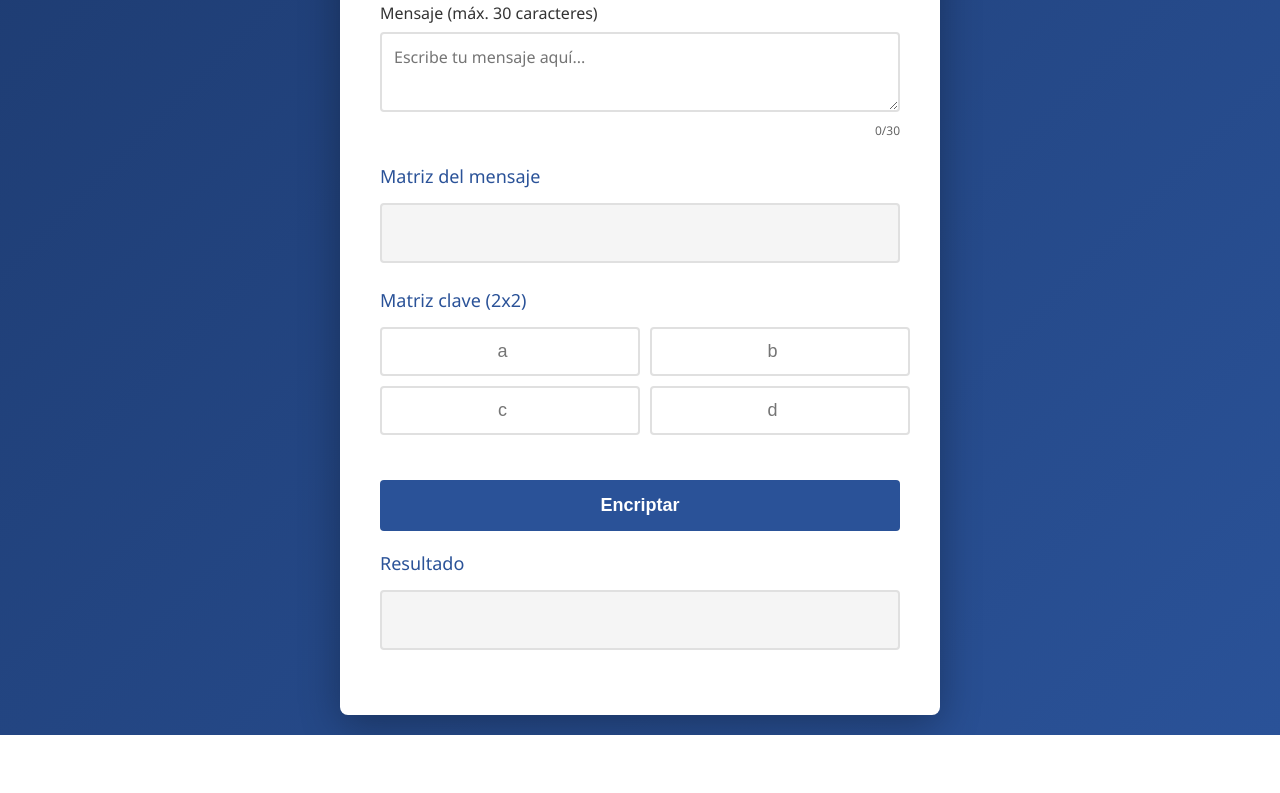
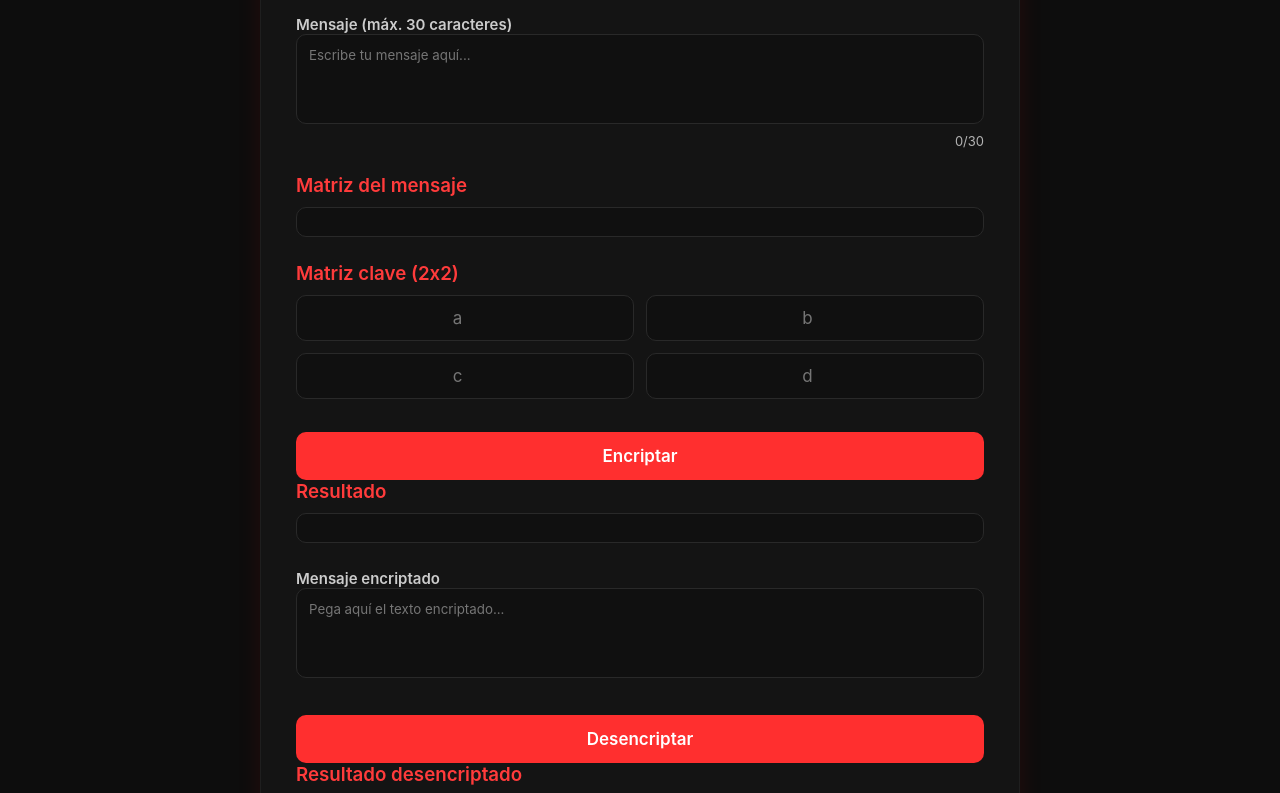
Before and after one commit to JesusUc18/ENCRIPTADOR-METODO-HILL, a plain HTML site: page index.html in a window 1280 px wide. Shown: the part 131-924 px from the top of the page. Before the commit the page ends 866 px from the top, so only its background shows below. Drawn offline with Linux system fonts and the light colour scheme.

Commit message:
Actualización del Método

```diff
--- a/index.html
+++ b/index.html
@@ -37,7 +37,24 @@
             <h3>Resultado</h3>
             <div id="resultado" class="resultado-box"></div>
         </div>
+
+        <div class="section">
+    <label for="mensajeEncriptado">Mensaje encriptado</label>
+    <textarea id="mensajeEncriptado" placeholder="Pega aquí el texto encriptado..."></textarea>
+</div>
+
+<button id="desencriptar">Desencriptar</button>
+
+<div class="section">
+    <h3>Resultado desencriptado</h3>
+    <div id="resultadoDesencriptado" class="resultado-box"></div>
+</div>
+
+        <footer>
+    2025 • Portafolio del poderoso Yisus Christ (Jesús Uc) • Fundamentos de Álgebra
+        </footer>
     </div>
+
 
     <script src="script.js"></script>
 </body>
--- a/script.js
+++ b/script.js
@@ -8,14 +8,16 @@ const k22 = document.getElementById('k22');
 const btnEncriptar = document.getElementById('encriptar');
 const resultado = document.getElementById('resultado');
 
-// Actualizar contador de caracteres
+const btnDesencriptar = document.getElementById('desencriptar'); // <- declarado
+const resultadoDes = document.getElementById('resultadoDesencriptado'); // <- declarado
+const mensajeEncriptado = document.getElementById('mensajeEncriptado');
+
 mensaje.addEventListener('input', () => {
     const len = mensaje.value.length;
     charCount.textContent = `${len}/30`;
     mostrarMatrizMensaje();
 });
 
-// Mostrar matriz del mensaje
 function mostrarMatrizMensaje() {
     const texto = mensaje.value.toUpperCase().replace(/[^A-Z]/g, '');
 
@@ -43,7 +45,6 @@ function mostrarMatrizMensaje() {
     matrizMensaje.textContent = matriz;
 }
 
-// Función de encriptación Hill
 btnEncriptar.addEventListener('click', () => {
     // Validar inputs
     const key = [
@@ -65,7 +66,6 @@ btnEncriptar.addEventListener('click', () => {
         return;
     }
 
-    // Calcular determinante
     const det = (key[0][0] * key[1][1] - key[0][1] * key[1][0]) % 26;
 
     if (det === 0) {
@@ -74,15 +74,12 @@ btnEncriptar.addEventListener('click', () => {
         return;
     }
 
-    // Convertir texto a números
     let numeros = texto.split('').map(char => char.charCodeAt(0) - 65);
 
-    // Agregar padding si es impar
     if (numeros.length % 2 !== 0) {
         numeros.push(23); // 'X'
     }
 
-    // Encriptar
     let encriptado = '';
     for (let i = 0; i < numeros.length; i += 2) {
         const v1 = numeros[i];
@@ -97,4 +94,90 @@ btnEncriptar.addEventListener('click', () => {
 
     resultado.classList.remove('error');
     resultado.textContent = encriptado;
-});
+}
+)
+
+function desencriptarMensaje() {
+    // Obtener matriz clave
+    const key = [
+        [parseInt(k11.value) || 0, parseInt(k12.value) || 0],
+        [parseInt(k21.value) || 0, parseInt(k22.value) || 0]
+    ];
+
+    // Validar clave no vacía
+    if (key[0][0] === 0 && key[0][1] === 0 && key[1][0] === 0 && key[1][1] === 0) {
+        resultado.textContent = 'Error: Ingresa una matriz clave válida';
+        resultado.classList.add('error');
+        return;
+    }
+
+    // Obtener texto encriptado
+    const texto = mensajeEncriptado.value.toUpperCase().replace(/[^A-Z]/g, '');
+
+    if (texto.length === 0) {
+        resultado.textContent = 'Error: Ingresa un mensaje encriptado';
+        resultado.classList.add('error');
+        return;
+    }
+
+    // Calcular determinante
+    let det = (key[0][0] * key[1][1] - key[0][1] * key[1][0]) % 26;
+    if (det < 0) det += 26;
+
+    // Ver si tiene inverso multiplicativo mod 26
+    const inversos = {
+        1:1, 3:9, 5:21, 7:15, 9:3, 11:19, 15:7,
+        17:23, 19:11, 21:5, 23:17, 25:25
+    };
+
+    if (!inversos[det]) {
+        resultado.textContent = 'Error: La matriz no es invertible módulo 26';
+        resultado.classList.add('error');
+        return;
+    }
+
+    const detInv = inversos[det];
+
+    // Calcular matriz inversa mod 26
+    const invKey = [
+        [( key[1][1] * detInv) % 26, (-key[0][1] * detInv) % 26],
+        [(-key[1][0] * detInv) % 26, ( key[0][0] * detInv) % 26]
+    ];
+
+    // Evitar valores negativos
+    for (let i = 0; i < 2; i++) {
+        for (let j = 0; j < 2; j++) {
+            if (invKey[i][j] < 0) invKey[i][j] += 26;
+        }
+    }
+
+    // Convertir texto a números
+    let numeros = texto.split('').map(char => char.charCodeAt(0) - 65);
+
+    // Asegurar que sea par
+    if (numeros.length % 2 !== 0) {
+        resultado.textContent = 'Error: El mensaje encriptado debe tener longitud par';
+        resultado.classList.add('error');
+        return;
+    }
+
+    // Desencriptar
+    let desencriptado = '';
+    for (let i = 0; i < numeros.length; i += 2) {
+        const c1 = numeros[i];
+        const c2 = numeros[i + 1];
+
+        const p1 = (invKey[0][0] * c1 + invKey[0][1] * c2) % 26;
+        const p2 = (invKey[1][0] * c1 + invKey[1][1] * c2) % 26;
+
+        desencriptado += String.fromCharCode(65 + p1);
+        desencriptado += String.fromCharCode(65 + p2);
+    }
+
+    resultado.classList.remove('error');
+    resultadoDes.textContent = desencriptado;
+resultadoDes.classList.remove('error');
+
+}
+
+    btnDesencriptar.addEventListener('click', desencriptarMensaje);
--- a/style.css
+++ b/style.css
@@ -1,145 +1,164 @@
+/* ==== RESET ==== */
 * {
     margin: 0;
     padding: 0;
     box-sizing: border-box;
+    font-family: "Inter", "Segoe UI", sans-serif;
 }
 
+/* ==== FONDO ==== */
 body {
-    font-family: 'Segoe UI', Tahoma, Geneva, Verdana, sans-serif;
-    background: linear-gradient(135deg, #1e3c72 0%, #2a5298 100%);
+    background: #0d0d0d;
+    color: #e6e6e6;
     min-height: 100vh;
     display: flex;
     justify-content: center;
-    align-items: center;
-    padding: 20px;
+    padding: 40px 20px;
 }
 
+/* ==== CONTENEDOR ==== */
 .container {
-    background: white;
-    max-width: 600px;
     width: 100%;
-    padding: 40px;
-    border-radius: 8px;
-    box-shadow: 0 10px 40px rgba(0, 0, 0, 0.3);
+    max-width: 760px;
+    background: #141414;
+    padding: 35px;
+    border-radius: 18px;
+    border: 1px solid #1f1f1f;
+    box-shadow: 0 0 25px rgba(255, 0, 0, 0.1);
+    animation: fadeIn 0.8s ease;
 }
 
+/* ==== TITULO ==== */
 h1 {
-    color: #1e3c72;
     text-align: center;
     margin-bottom: 30px;
-    font-size: 32px;
+    font-weight: 700;
+    color: #ff4a4a;
+    letter-spacing: 1px;
+    text-shadow: 0 0 8px rgba(255, 0, 0, 0.4);
+}
+
+/* ==== SUBTÍTULOS ==== */
+h3 {
+    margin-bottom: 10px;
+    color: #ff3b3b;
     font-weight: 600;
 }
 
-h3 {
-    color: #2a5298;
-    margin-bottom: 15px;
-    font-size: 18px;
-    font-weight: 500;
-}
-
+/* ==== SECCIONES ==== */
 .section {
     margin-bottom: 25px;
 }
 
+/* ==== LABEL ==== */
 label {
-    display: block;
-    color: #333;
-    margin-bottom: 8px;
-    font-weight: 500;
+    font-size: 15px;
+    font-weight: 600;
+    color: #cccccc;
 }
 
+/* ==== TEXTAREAS ==== */
 textarea {
     width: 100%;
     padding: 12px;
-    border: 2px solid #e0e0e0;
-    border-radius: 4px;
-    font-size: 16px;
-    resize: vertical;
-    min-height: 80px;
-    font-family: inherit;
-    transition: border-color 0.3s;
+    height: 90px;
+    border-radius: 10px;
+    border: 1px solid #292929;
+    background: #101010;
+    color: #f2f2f2;
+    resize: none;
+    outline: none;
+    transition: border 0.25s ease;
 }
 
 textarea:focus {
-    outline: none;
-    border-color: #2a5298;
+    border-color: #ff3d3d;
 }
 
+/* ==== CONTADOR ==== */
 .char-count {
     text-align: right;
-    color: #666;
-    font-size: 12px;
     margin-top: 5px;
+    font-size: 13px;
+    color: #b3b3b3;
 }
 
-.matriz-display {
-    background: #f5f5f5;
-    padding: 20px;
-    border-radius: 4px;
-    border: 2px solid #e0e0e0;
-    min-height: 60px;
-    font-family: 'Courier New', monospace;
-    color: #333;
-    line-height: 1.8;
+/* ==== MATRIZ MENSAJE ==== */
+.matriz-display,
+.resultado-box {
+    padding: 14px;
+    border-radius: 10px;
+    border: 1px solid #292929;
+    background: #101010;
+    color: #dedede;
 }
 
+/* ==== INPUTS MATRIZ ==== */
 .matriz-input {
     display: grid;
-    grid-template-columns: 1fr 1fr;
-    gap: 10px;
-    max-width: 200px;
+    grid-template-columns: repeat(2, 1fr);
+    gap: 12px;
 }
 
 .matriz-input input {
     padding: 12px;
-    border: 2px solid #e0e0e0;
-    border-radius: 4px;
-    font-size: 18px;
+    font-size: 17px;
     text-align: center;
-    transition: border-color 0.3s;
+    background: #101010;
+    border: 1px solid #292929;
+    border-radius: 10px;
+    color: #fff;
+    outline: none;
+    transition: border 0.3s ease, background 0.3s;
 }
 
 .matriz-input input:focus {
-    outline: none;
-    border-color: #2a5298;
+    border-color: #ff3b3b;
+    background: #141414;
 }
 
+/* ==== BOTONES ==== */
 button {
     width: 100%;
-    padding: 15px;
-    background: #2a5298;
+    padding: 14px;
+    margin-top: 8px;
+    border: none;
+    border-radius: 10px;
+    background: #ff2f2f;
     color: white;
-    border: none;
-    border-radius: 4px;
-    font-size: 18px;
+    font-size: 17px;
     font-weight: 600;
     cursor: pointer;
-    transition: background 0.3s;
-    margin: 20px 0;
+    transition: 0.25s;
 }
 
 button:hover {
-    background: #1e3c72;
+    background: #d92626;
+    box-shadow: 0 0 15px rgba(255, 40, 40, 0.3);
 }
 
 button:active {
-    transform: scale(0.98);
+    transform: scale(0.97);
 }
 
-.resultado-box {
-    background: #f5f5f5;
-    padding: 20px;
-    border-radius: 4px;
-    border: 2px solid #e0e0e0;
-    min-height: 60px;
-    font-family: 'Courier New', monospace;
-    color: #333;
-    word-wrap: break-word;
+/* ==== FOOTER ==== */
+footer {
+    margin-top: 35px;
+    text-align: center;
+    font-size: 14px;
+    color: #8e8e8e;
+    padding-top: 15px;
+    border-top: 1px solid #1f1f1f;
 }
 
-.error {
-    color: #d32f2f;
-    background: #ffebee;
-    border-color: #d32f2f;
+/* ==== ANIMACIONES ==== */
+@keyframes fadeIn {
+    from {
+        opacity: 0;
+        transform: translateY(15px);
+    }
+    to {
+        opacity: 1;
+        transform: translateY(0);
+    }
 }
```
